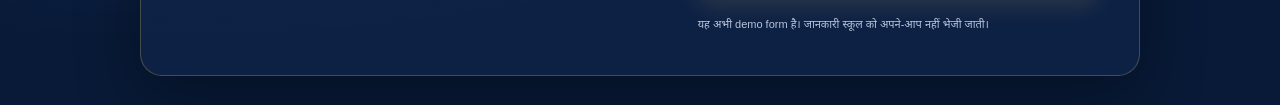
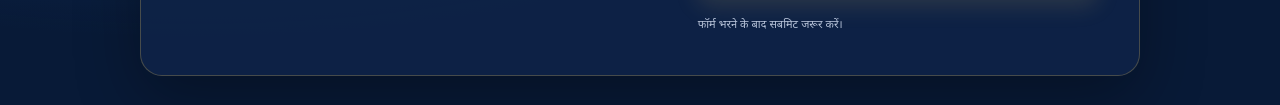
Before and after one commit to anmolkashyap6768-art/ANV-PUBLIC-SCHOOL-, a plain HTML site: page index.html in a window 1280 px wide. Shown: the part 4248-4353 px from the top of the page. Drawn offline with Linux system fonts and the light colour scheme.

Commit message:
Update index.html

```diff
--- a/index.html
+++ b/index.html
@@ -298,7 +298,7 @@
 </button>
           <p id="formMessage" class="form-message" aria-live="polite"></p>
           <small>
-            यह अभी demo form है। जानकारी स्कूल को अपने-आप नहीं भेजी जाती।
+            फॉर्म भरने के बाद सबमिट जरूर करें।
           </small>
         </form>
       </div>
```
